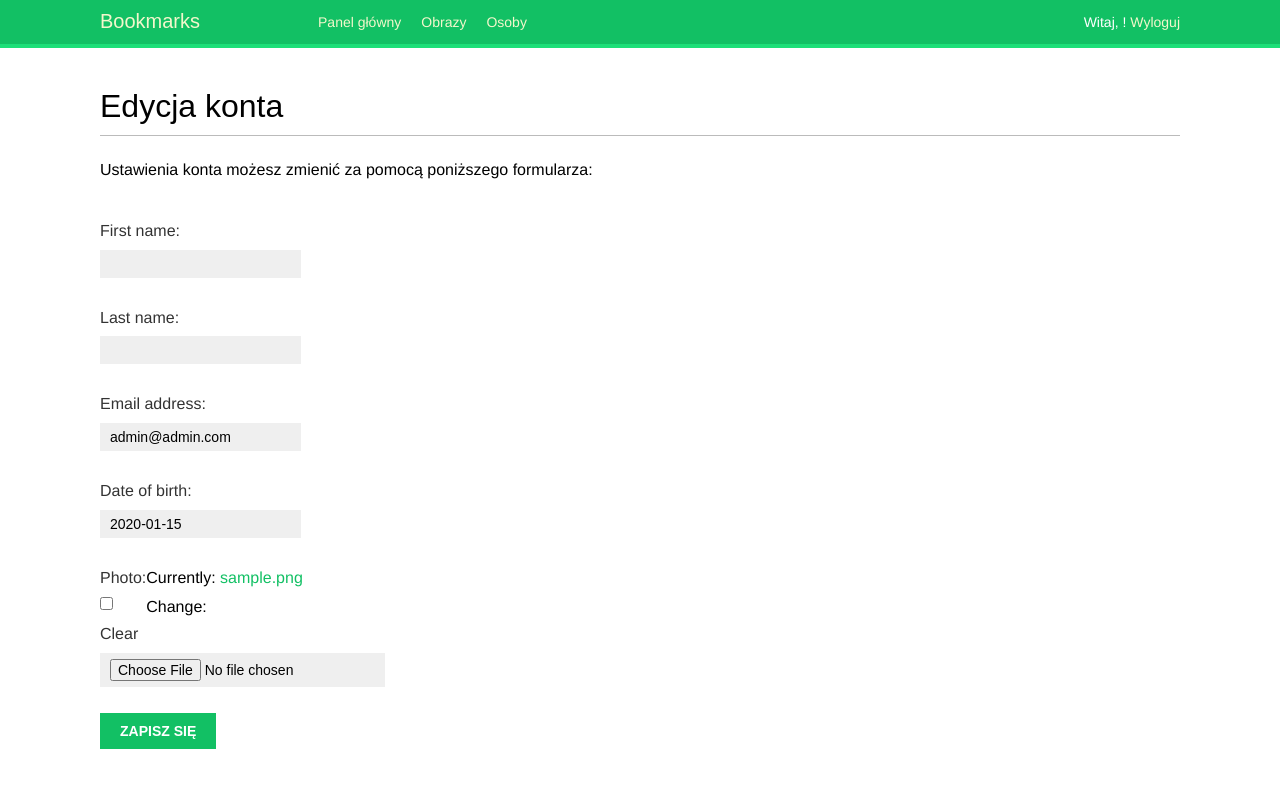
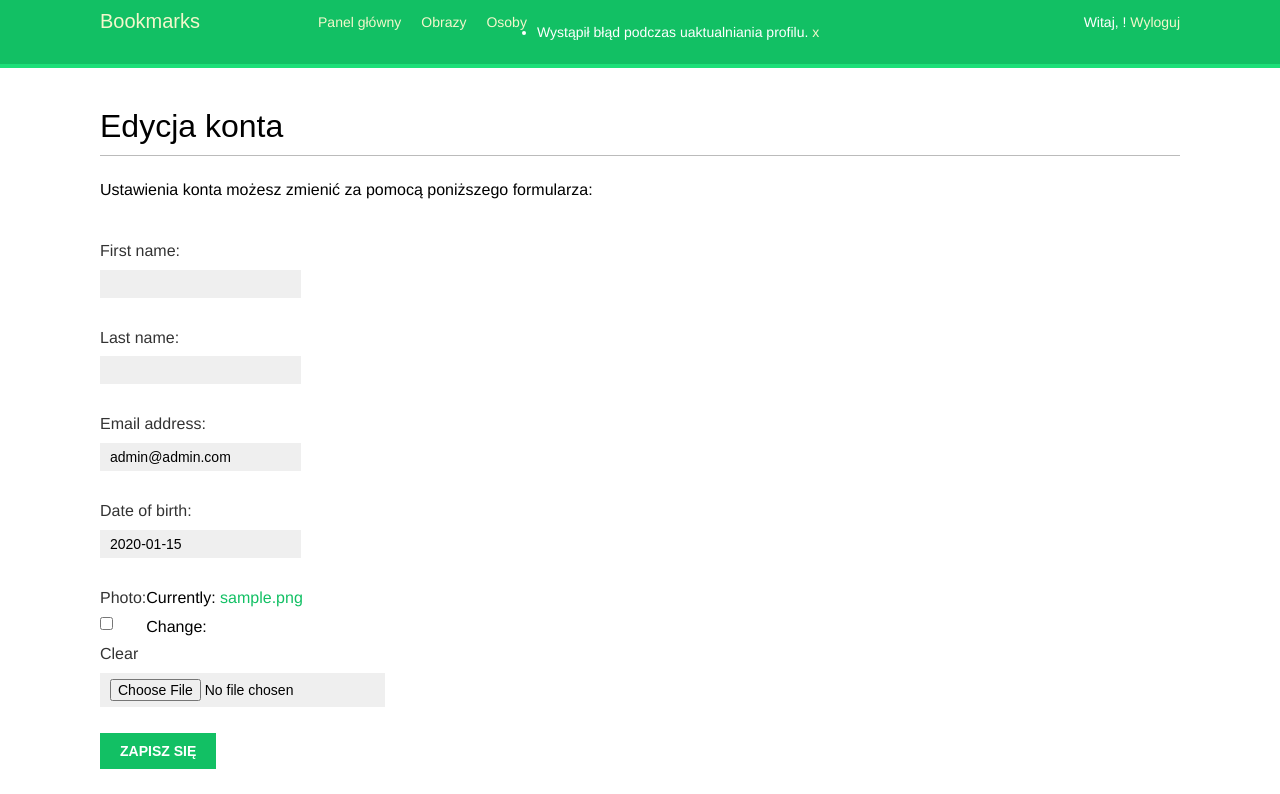
Before and after one commit to dorotan/social, a Django app: page /account/edit/ in a window 1280 px wide. Shown: the top 794 px of the page. Before the commit the page ends 749 px from the top, so only its background shows below. Run offline with Django 3.2, Linux system fonts and the light colour scheme; a user stored in the database is signed in; tables that the repository leaves empty hold one stand-in row (values such as "Sample post"); some web fonts are replaced.

Commit message:
Add messages framework

```diff
--- a/bookmarks/account/templates/base.html
+++ b/bookmarks/account/templates/base.html
@@ -28,6 +28,16 @@
 				<a href='{% url "login" %}'>Zaloguj</a>
 			{% endif %}
 		</span>
+		{% if messages %}
+			<ul>
+				{% for message in messages %}
+					<li class='{{ message.tags }}'>
+						{{ message|safe }}
+						<a href='#' class='close'>x</a>
+					</li>
+				{% endfor %}
+			</ul>
+		{% endif %}
 	</div>
 	<div id='content'>
 		{% block content %}
--- a/bookmarks/account/views.py
+++ b/bookmarks/account/views.py
@@ -1,5 +1,6 @@
 from django.http import HttpResponse
 from django.shortcuts import render
+from django.contrib import messages
 from django.contrib.auth import authenticate, login
 from django.contrib.auth.decorators import login_required
 from . forms import LoginForm, UserRegistrationForm, UserEditForm, ProfileEditForm
@@ -40,9 +41,12 @@ def edit(request):
 		if user_form.is_valid() and profile_form.is_valid():
 			user_form.save()
 			profile_form.save()
+			messages.success(request, 'Uaktualnienie profilu '\
+										'zakończyło się sukcesem.')
 	else:
 		user_form = UserEditForm(instance=request.user)
 		profile_form = ProfileEditForm(instance=request.user.profile)
+		messages.error(request, 'Wystąpił błąd podczas uaktualniania profilu.')
 	return render(request, 'account/edit.html', {'user_form': user_form, 'profile_form': profile_form})
 
 
```
